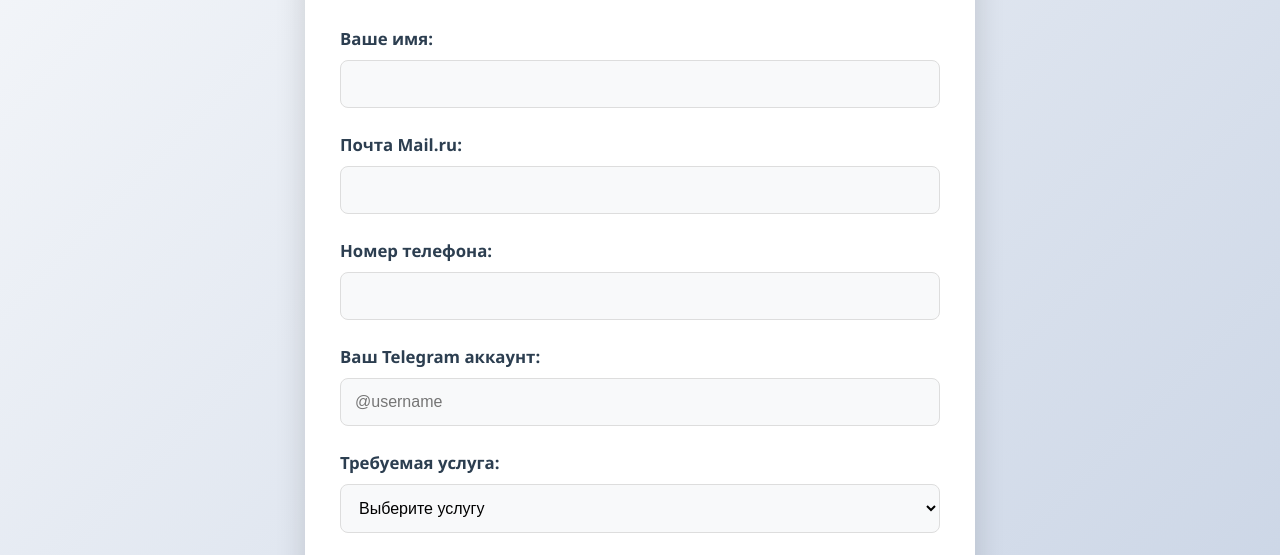
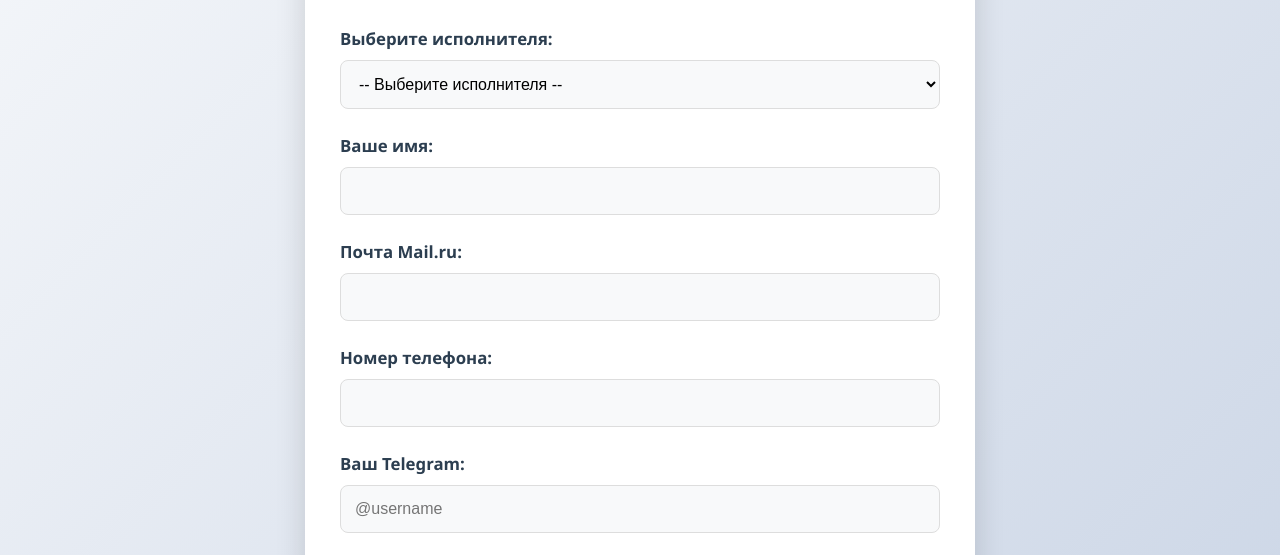
Before and after one commit to banga22/Testo, a plain HTML site: page ObrForm.html in a window 1280 px wide. Shown: the part 165-720 px from the top of the page. Drawn offline with Linux system fonts and the light colour scheme.

Commit message:
Update ObrForm.html

```diff
--- a/ObrForm.html
+++ b/ObrForm.html
@@ -3,13 +3,24 @@
 <head>
     <meta charset="UTF-8">
     <meta name="viewport" content="width=device-width, initial-scale=1.0">
-    <title>Форма заказа</title>
+    <title>Форма заказа услуги</title>
     <link rel="stylesheet" href="ObrForm.css">
 </head>
 <body>
     <div class="container">
         <h1>Форма заказа услуги</h1>
         <form id="feedbackForm">
+            <div class="form-group">
+                <label for="executor">Выберите исполнителя:</label>
+                <select id="executor" required>
+                    <option value="">-- Выберите исполнителя --</option>
+                    <option value="1257092596">Алексей Иванов (3D моделирование)</option>
+                    <option value="1106493429">Мария Петрова (Текстурирование)</option>
+                    <option value="1106493429">Дмитрий Сидоров (Ретопология)</option>
+                    <option value="1257092596">Екатерина Волкова (Персонажи)</option>
+                </select>
+            </div>
+
             <div class="form-group">
                 <label for="name">Ваше имя:</label>
                 <input type="text" id="name" required>
@@ -26,7 +37,7 @@
             </div>
 
             <div class="form-group">
-                <label for="telegram">Ваш Telegram аккаунт:</label>
+                <label for="telegram">Ваш Telegram:</label>
                 <input type="text" id="telegram" required placeholder="@username">
             </div>
 
```
